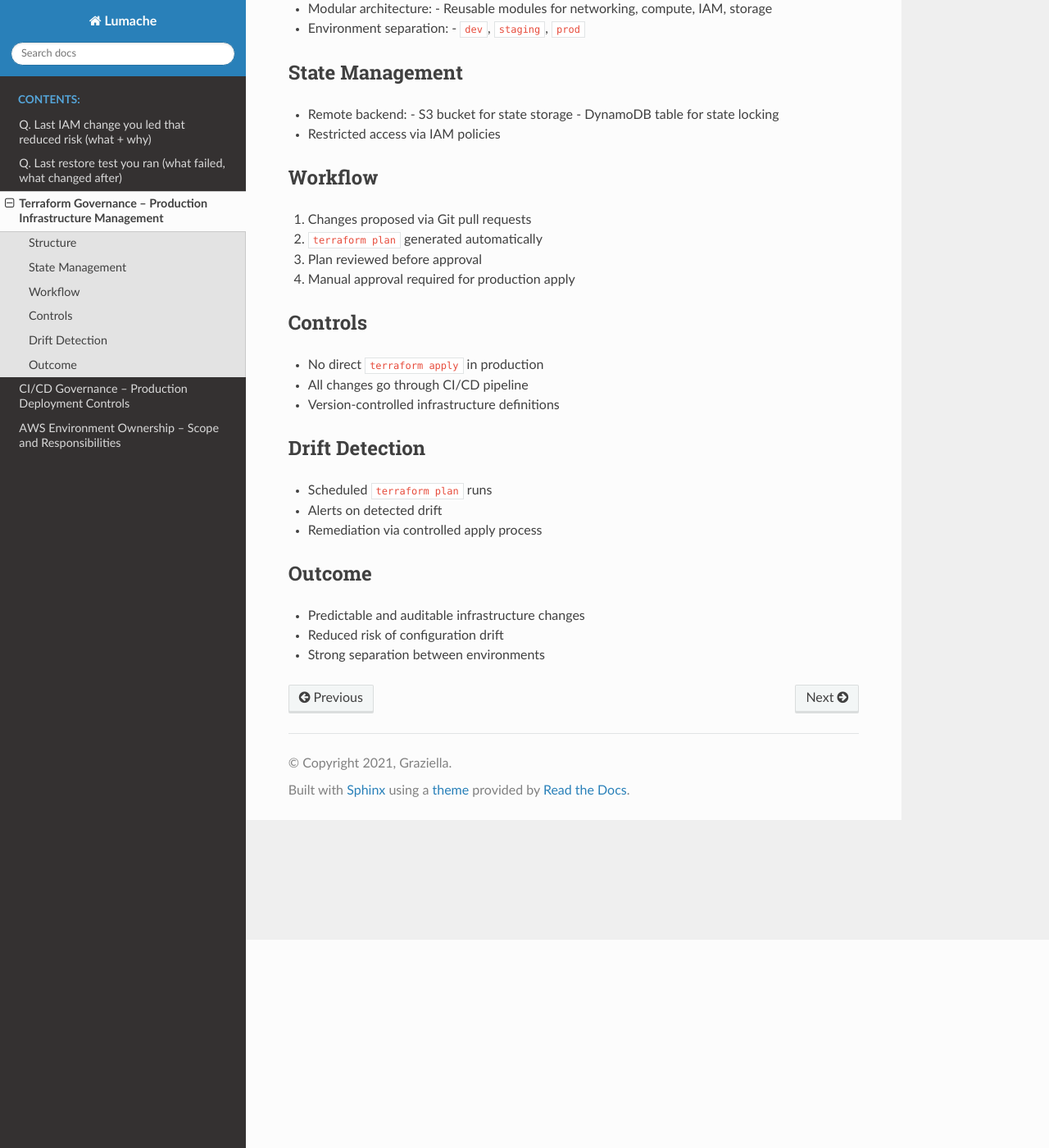
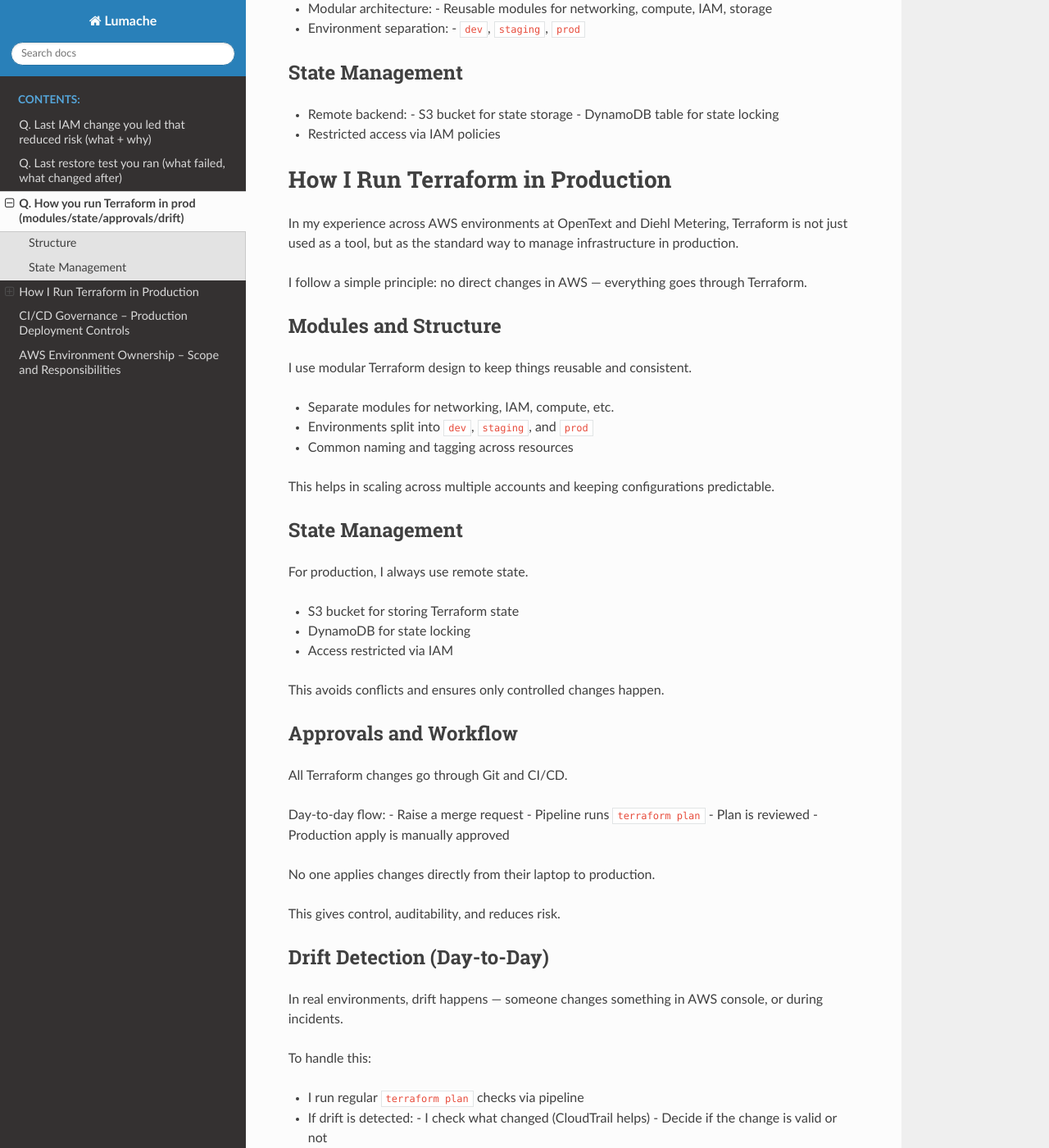
Before and after one commit to Mynkskhr/proj1221, a Sphinx documentation site: the page built from docs/source/terraform-governance.rst, in a window 1280 px wide and 1400 px high, scrolled down 254 px. Shown: the whole window at 82% size. Built offline with Sphinx 7.4.7 and the Read the Docs theme 3.1.0, drawn with Linux system fonts in a browser that asks for light colours; some of the changed text lies outside the part shown.

Commit message:
Update terraform-governance.rst

```diff
--- a/docs/source/terraform-governance.rst
+++ b/docs/source/terraform-governance.rst
@@ -1,5 +1,5 @@
-Terraform Governance – Production Infrastructure Management
-===========================================================
+Q. How you run Terraform in prod (modules/state/approvals/drift)
+================================================================
 
 Structure
 ---------
@@ -15,27 +15,135 @@
   - DynamoDB table for state locking
 - Restricted access via IAM policies
 
-Workflow
---------
-1. Changes proposed via Git pull requests
-2. ``terraform plan`` generated automatically
-3. Plan reviewed before approval
-4. Manual approval required for production apply
+How I Run Terraform in Production
+=================================
 
-Controls
---------
-- No direct ``terraform apply`` in production
-- All changes go through CI/CD pipeline
-- Version-controlled infrastructure definitions
+In my experience across AWS environments at OpenText and Diehl Metering, Terraform is not just used as a tool, but as the standard way to manage infrastructure in production.
 
-Drift Detection
----------------
-- Scheduled ``terraform plan`` runs
-- Alerts on detected drift
-- Remediation via controlled apply process
+I follow a simple principle: no direct changes in AWS — everything goes through Terraform.
 
-Outcome
+Modules and Structure
+---------------------
+I use modular Terraform design to keep things reusable and consistent.
+
+- Separate modules for networking, IAM, compute, etc.
+- Environments split into ``dev``, ``staging``, and ``prod``
+- Common naming and tagging across resources
+
+This helps in scaling across multiple accounts and keeping configurations predictable.
+
+State Management
+----------------
+For production, I always use remote state.
+
+- S3 bucket for storing Terraform state
+- DynamoDB for state locking
+- Access restricted via IAM
+
+This avoids conflicts and ensures only controlled changes happen.
+
+Approvals and Workflow
+----------------------
+All Terraform changes go through Git and CI/CD.
+
+Day-to-day flow:
+- Raise a merge request
+- Pipeline runs ``terraform plan``
+- Plan is reviewed
+- Production apply is manually approved
+
+No one applies changes directly from their laptop to production.
+
+This gives control, auditability, and reduces risk.
+
+Drift Detection (Day-to-Day)
+----------------------------
+In real environments, drift happens — someone changes something in AWS console, or during incidents.
+
+To handle this:
+
+- I run regular ``terraform plan`` checks via pipeline
+- If drift is detected:
+  - I check what changed (CloudTrail helps)
+  - Decide if the change is valid or not
+
+Then:
+- If valid → update Terraform code
+- If not → revert using Terraform
+
+This keeps infrastructure aligned with code.
+
+Bringing Manual Resources into Terraform
+----------------------------------------
+Sometimes resources are created manually (especially in urgent situations).
+
+If they need to stay, I bring them under Terraform control:
+
+- First write the Terraform resource block
+- Then import the resource into state
+
+Example:
+
+.. code-block:: bash
+
+   terraform import aws_s3_bucket.logs my-bucket-name
+
+After that:
+- Run ``terraform plan``
+- Fix differences until code matches actual resource
+
+Important: I don’t blindly import — I first check if the resource is correct and secure.
+
+Policy Checks (OPA / Rego)
+--------------------------
+To prevent bad changes, I use policy checks in pipeline.
+
+For example, I block:
+
+- Public access to resources
+- Over-permissive IAM policies
+- Missing required tags
+
+Simple example:
+
+.. code-block:: rego
+
+   deny[msg] {
+     input.resource_changes[_].type == "aws_security_group"
+     input.resource_changes[_].change.after.ingress[_].cidr_blocks[_] == "0.0.0.0/0"
+     msg := "Open access is not allowed"
+   }
+
+If policy fails, pipeline fails — change doesn’t go to production.
+
+Security Scanning (Checkov)
+---------------------------
+I also scan Terraform code before apply.
+
+Example GitLab stage:
+
+.. code-block:: yaml
+
+   checkov_scan:
+     stage: security
+     image: bridgecrew/checkov
+     script:
+       - checkov -d .
+
+This helps catch:
+- Public S3 buckets
+- Missing encryption
+- Weak configurations
+
+Summary
 -------
-- Predictable and auditable infrastructure changes
-- Reduced risk of configuration drift
-- Strong separation between environments
+In production, my focus is:
+
+- No manual changes
+- Everything through Terraform + CI/CD
+- Strong state management
+- Controlled approvals
+- Drift detection and correction
+- Policy and security checks before apply
+
+This approach has helped me manage AWS environments reliably at scale across multiple accounts while keeping security and control in place.
```
